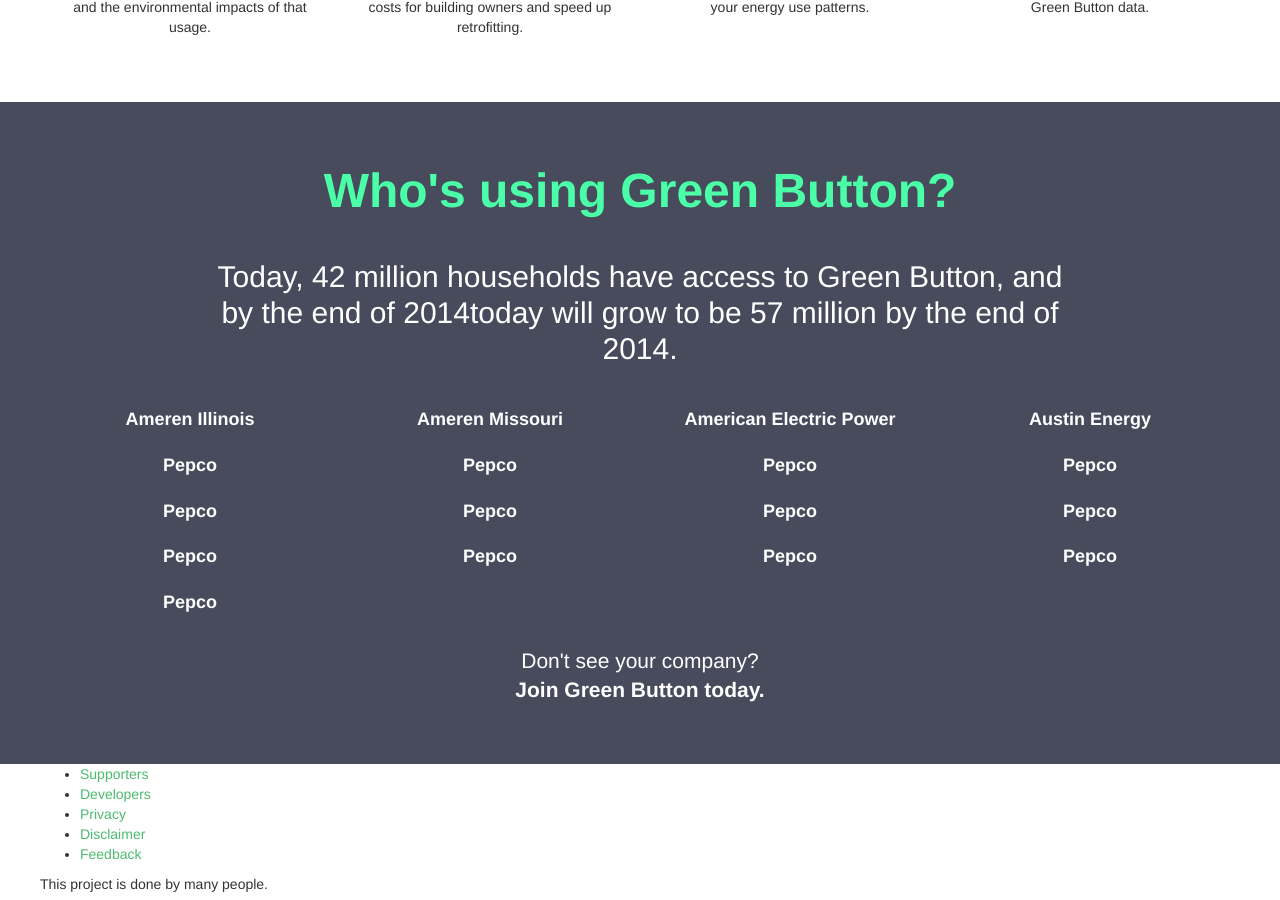
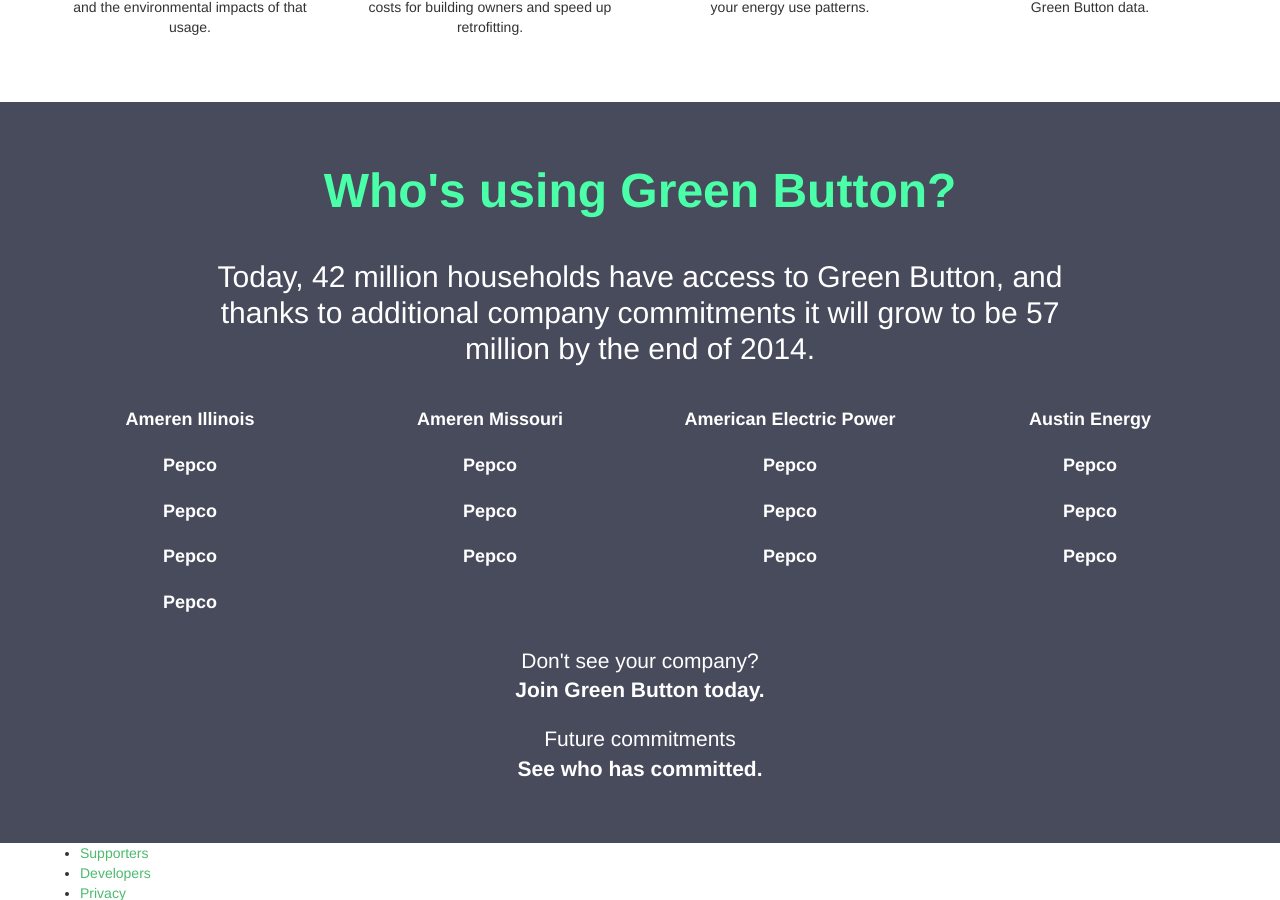
Before and after one commit to green-button/green-button.github.io, a Jekyll site: the page built from index.html, in a window 1280 px wide and 900 px high, scrolled down 1116 px. Built offline with Jekyll 4.4.1, drawn with Linux system fonts in a browser that asks for light colours.

Commit message:
Update index.html
Fixing copy at the bottom

```diff
--- a/index.html
+++ b/index.html
@@ -52,13 +52,14 @@ title: Home
   <div class="section-container">
     <div class="section-content">
       <h2 class="section-title">Who's using Green Button?</h2>
-      <p class="lede">Today, 42 million households have access to Green Button, and by the end of 2014today will grow to be 57 million by the end of 2014.</p>
+      <p class="lede">Today, 42 million households have access to Green Button, and thanks to additional company commitments it will grow to be 57 million by the end of 2014.</p>
       <ul class="partner_list">
         {% for partner in site.data.partners %}
           <li><a href="{{ partner.url }}">{{ partner.name }}</a></li>
         {% endfor %}
       </ul>
       <div class="lead">Don't see your company?<br><a href="#">Join Green Button today.</a></div>
+<div class="lead">Future commitments<br><a href="#">See who has committed.</a></div>
     </div>
   </div>
 </section>
```
